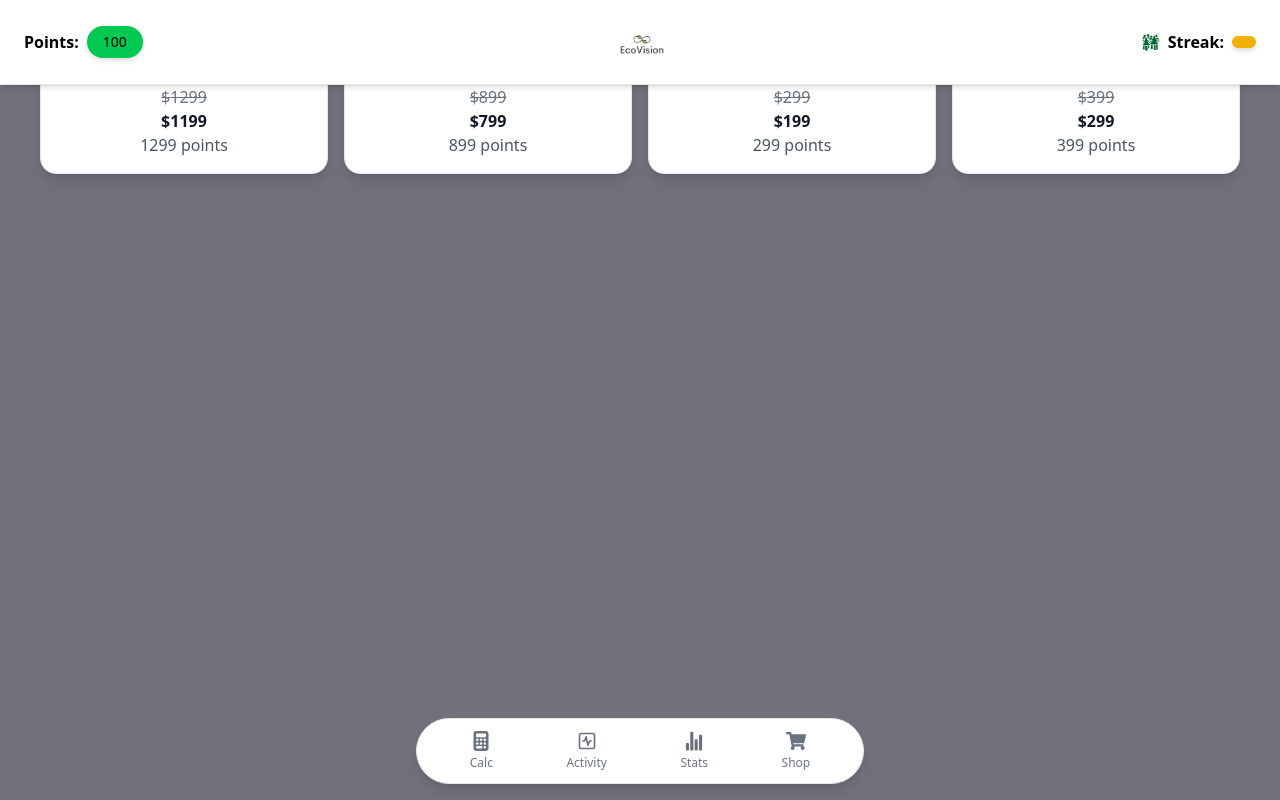
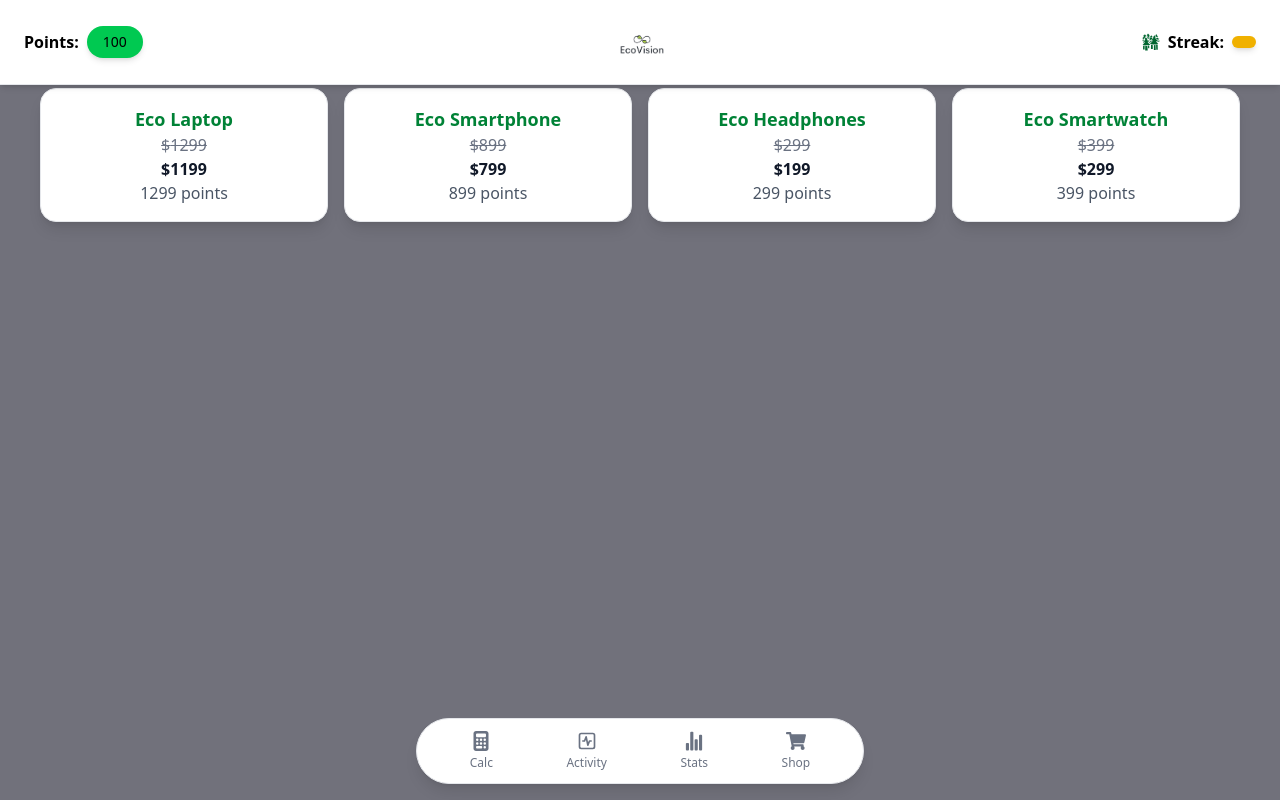
Before and after one commit to amujalo1/EcoVisionAR, a React (Vite) app in the folder client/: page /shop in a window 1280 px wide. Built offline with nearby package versions, Linux system fonts and the light colour scheme.

Commit message:
Nedim nastimani overlay top i bot bara

```diff
--- a/client/src/components/Layout.jsx
+++ b/client/src/components/Layout.jsx
@@ -6,13 +6,19 @@ const Layout = ({ children }) => {
   return (
     <div className="h-screen flex flex-col">
       {/* Top Bar */}
-      <TopBar />
+      <div className="fixed top-0 left-0 right-0 z-10">
+        <TopBar />
+      </div>
 
       {/* Main Content */}
-      <main className="flex-1 overflow-y-auto p-4 bg-zinc-500">{children}</main>
+      <main className="flex-1 overflow-y-auto p-4 bg-zinc-500 pt-[4rem] pb-[4rem]">
+        {children}
+      </main>
 
       {/* Bottom Bar */}
-      <BottomBar />
+      <div className="fixed bottom-0 left-0 right-0 z-10">
+        <BottomBar />
+      </div>
     </div>
   );
 };
```
